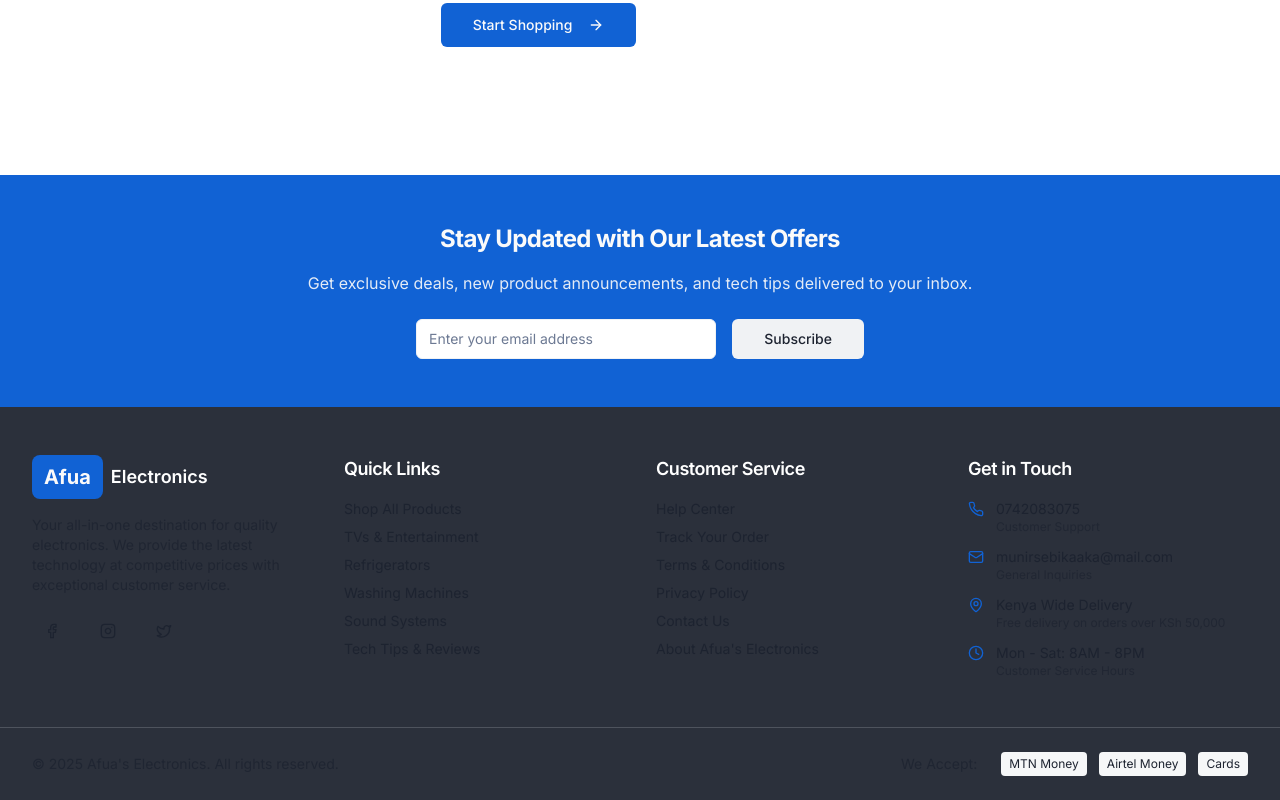
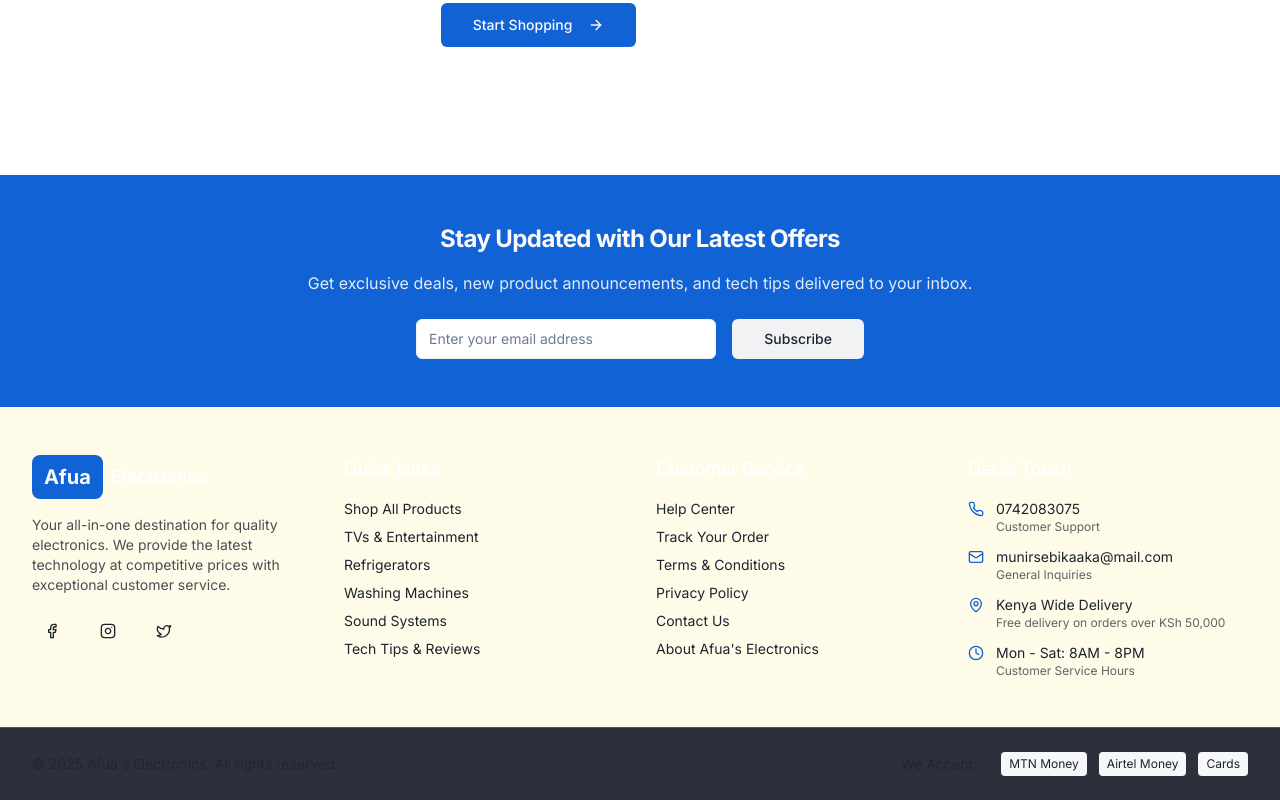
Before and after one commit to andyshoots185/afuas-elec-nexus, a React (Vite) app: page / in a window 1280 px wide. Shown: the part 2941-3741 px from the top of the page. Built offline with nearby package versions, Linux system fonts and the light colour scheme; the HTML template or start-up script is replaced by a standard one.

Commit message:
Visual edit in Lovable

```diff
--- a/src/components/layout/Footer.tsx
+++ b/src/components/layout/Footer.tsx
@@ -3,16 +3,13 @@ import { Facebook, Instagram, Twitter, Mail, Phone, MapPin, Clock } from 'lucide
 import { Button } from '@/components/ui/button';
 import { Input } from '@/components/ui/input';
 import { Separator } from '@/components/ui/separator';
-
 export function Footer() {
   const handleNewsletterSubmit = (e: React.FormEvent) => {
     e.preventDefault();
     // Handle newsletter subscription
     console.log('Newsletter subscription');
   };
-
-  return (
-    <footer className="bg-secondary-dark text-secondary-foreground mt-16">
+  return <footer className="bg-secondary-dark text-secondary-foreground mt-16">
       {/* Newsletter Section */}
       <div className="bg-primary text-primary-foreground py-12">
         <div className="container mx-auto container-padding">
@@ -22,12 +19,7 @@ export function Footer() {
               Get exclusive deals, new product announcements, and tech tips delivered to your inbox.
             </p>
             <form onSubmit={handleNewsletterSubmit} className="flex flex-col sm:flex-row gap-4 max-w-md mx-auto">
-              <Input
-                type="email"
-                placeholder="Enter your email address"
-                className="flex-1 bg-white text-foreground"
-                required
-              />
+              <Input type="email" placeholder="Enter your email address" className="flex-1 bg-white text-foreground" required />
               <Button type="submit" variant="secondary" className="px-8">
                 Subscribe
               </Button>
@@ -37,7 +29,7 @@ export function Footer() {
       </div>
 
       {/* Main Footer Content */}
-      <div className="py-12">
+      <div className="py-12 bg-yellow-50">
         <div className="container mx-auto container-padding">
           <div className="grid grid-cols-1 md:grid-cols-2 lg:grid-cols-4 gap-8">
             {/* Company Info */}
@@ -151,6 +143,5 @@ export function Footer() {
           </div>
         </div>
       </div>
-    </footer>
-  );
+    </footer>;
 }
```
